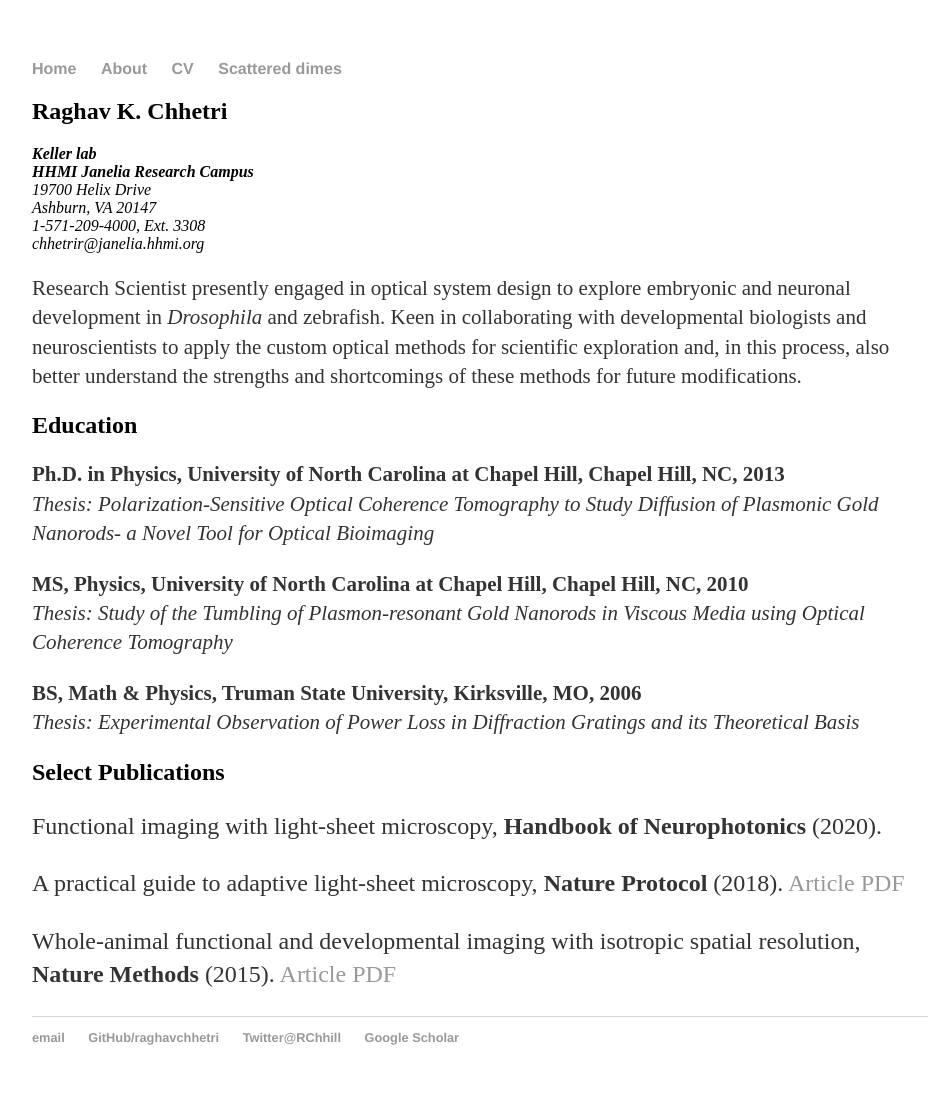
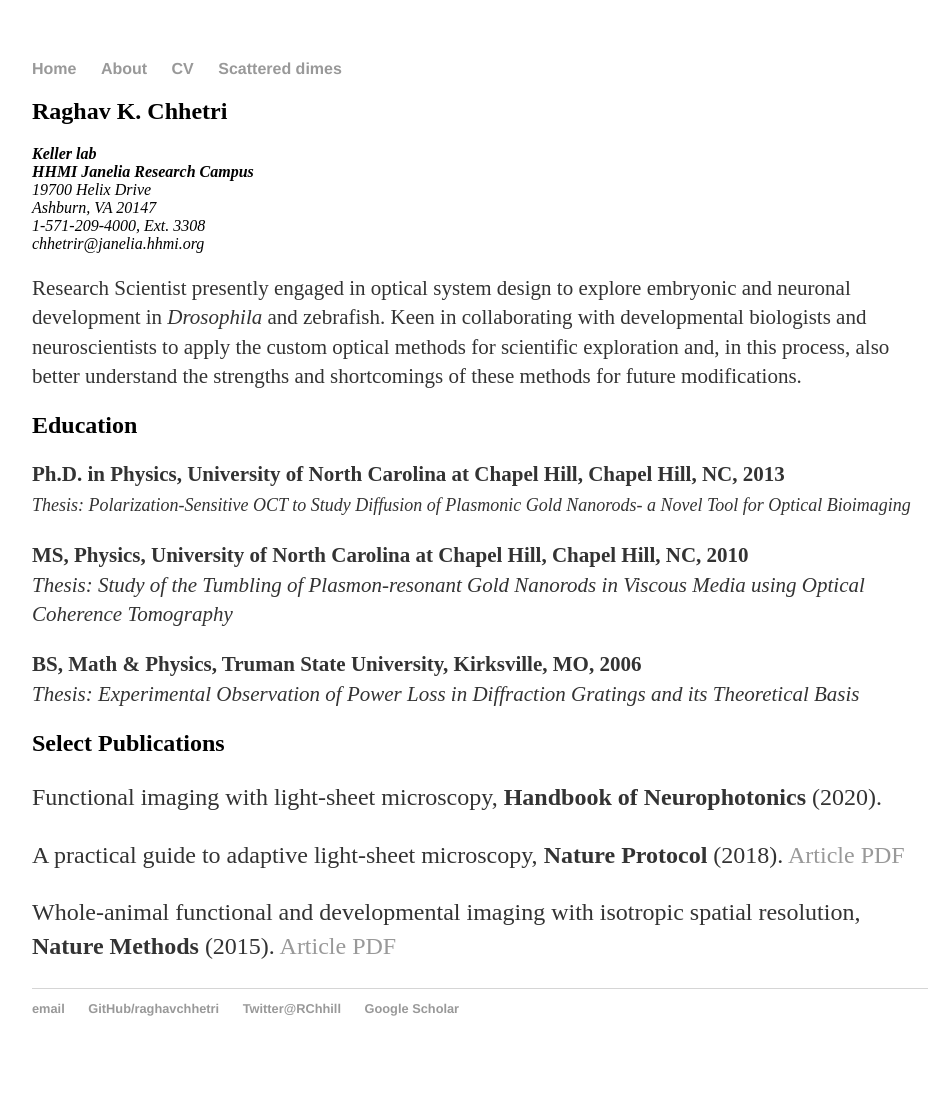
Before and after one commit to raghavchhetri/raghavchhetri.github.io, a Jekyll site: the page built from cv/index.html, in a window 1280 px wide. Shown: the whole page, without its empty margins (160-1101 px from the left). Built offline with Jekyll 4.4.1, drawn with Linux system fonts in a browser that asks for light colours; after the commit the page ends 1076 px from its top, so only the background shows below that.

Commit message:
Update index.html

```diff
--- a/cv/index.html
+++ b/cv/index.html
@@ -20,7 +20,7 @@ title: Raghav Chhetri's CV
 
 		<h2>Education </h2>
 		<p style="font-size:21px;"><strong>Ph.D. in Physics, University of North Carolina at Chapel Hill, Chapel Hill, NC, 2013</strong><br>
-		<em>Thesis: Polarization-Sensitive Optical Coherence Tomography to Study Diffusion of Plasmonic Gold Nanorods- a Novel Tool for Optical Bioimaging</em></p>
+		<em style="font-size:18px;">Thesis: Polarization-Sensitive OCT to Study Diffusion of Plasmonic Gold Nanorods- a Novel Tool for Optical Bioimaging</em></p>
 
 		<p style="font-size:21px;"><strong>MS, Physics, University of North Carolina at Chapel Hill, Chapel Hill, NC, 2010</strong><br>
 		<em>Thesis: Study of the Tumbling of Plasmon-resonant Gold Nanorods in Viscous Media using Optical Coherence Tomography</em></p>
```
